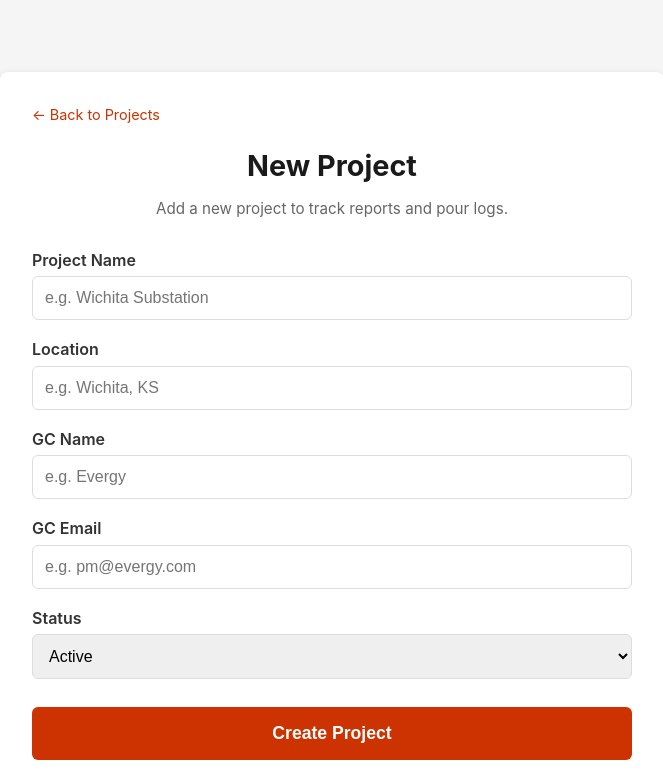
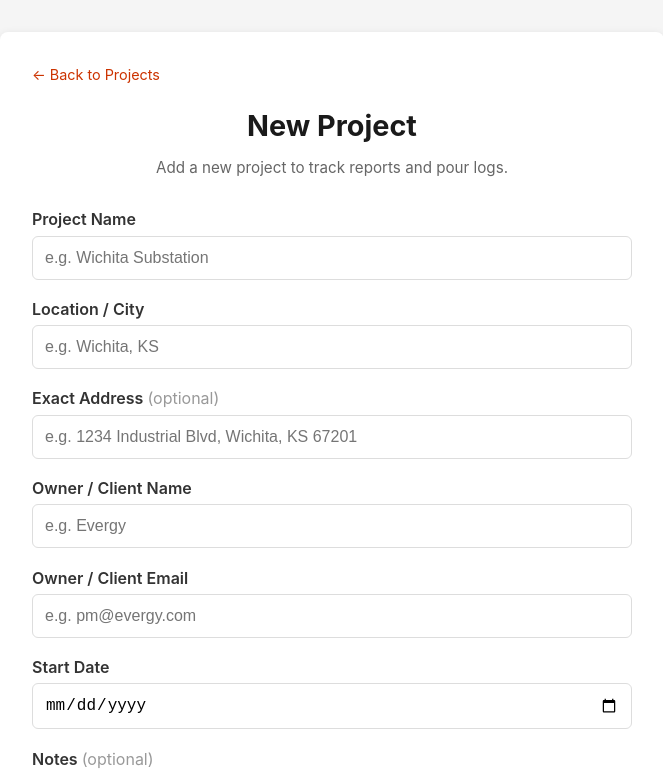
Before and after one commit to tylernordhus/ironclad-reports, a Next.js app: page /projects/new in a window 1280 px wide. Shown: the top 773 px of the page, without its empty margins (308-971 px from the left). Built offline with nearby package versions, Linux system fonts and the light colour scheme.

Commit message:
Revise project form fields and labels
Updated form fields for project details, including renaming and adding new fields.

```diff
--- a/app/projects/new/page.js
+++ b/app/projects/new/page.js
@@ -39,24 +39,50 @@ export default function NewProject() {
             </label>
             <input name="project_name" required style={inputStyle} placeholder="e.g. Wichita Substation" />
           </div>
+
           <div style={{ marginBottom: '1.2rem' }}>
             <label style={{ display: 'block', fontWeight: '600', marginBottom: '.4rem', color: '#333' }}>
-              Location
+              Location / City
             </label>
             <input name="location" required style={inputStyle} placeholder="e.g. Wichita, KS" />
           </div>
+
           <div style={{ marginBottom: '1.2rem' }}>
             <label style={{ display: 'block', fontWeight: '600', marginBottom: '.4rem', color: '#333' }}>
-              GC Name
+              Exact Address <span style={{ fontWeight: '400', color: '#999' }}>(optional)</span>
             </label>
-            <input name="gc_name" required style={inputStyle} placeholder="e.g. Evergy" />
+            <input name="address" style={inputStyle} placeholder="e.g. 1234 Industrial Blvd, Wichita, KS 67201" />
           </div>
+
           <div style={{ marginBottom: '1.2rem' }}>
             <label style={{ display: 'block', fontWeight: '600', marginBottom: '.4rem', color: '#333' }}>
-              GC Email
+              Owner / Client Name
             </label>
-            <input name="gc_email" type="email" required style={inputStyle} placeholder="e.g. pm@evergy.com" />
+            <input name="client_name" required style={inputStyle} placeholder="e.g. Evergy" />
           </div>
+
+          <div style={{ marginBottom: '1.2rem' }}>
+            <label style={{ display: 'block', fontWeight: '600', marginBottom: '.4rem', color: '#333' }}>
+              Owner / Client Email
+            </label>
+            <input name="client_email" type="email" required style={inputStyle} placeholder="e.g. pm@evergy.com" />
+          </div>
+
+          <div style={{ marginBottom: '1.2rem' }}>
+            <label style={{ display: 'block', fontWeight: '600', marginBottom: '.4rem', color: '#333' }}>
+              Start Date
+            </label>
+            <input name="start_date" type="date" style={inputStyle} />
+          </div>
+
+          <div style={{ marginBottom: '1.2rem' }}>
+            <label style={{ display: 'block', fontWeight: '600', marginBottom: '.4rem', color: '#333' }}>
+              Notes <span style={{ fontWeight: '400', color: '#999' }}>(optional)</span>
+            </label>
+            <textarea name="notes" rows={3} style={{ ...inputStyle, resize: 'vertical' }}
+              placeholder="Any additional project details..." />
+          </div>
+
           <div style={{ marginBottom: '1.2rem' }}>
             <label style={{ display: 'block', fontWeight: '600', marginBottom: '.4rem', color: '#333' }}>
               Status
@@ -67,6 +93,7 @@ export default function NewProject() {
               <option value="on hold">On Hold</option>
             </select>
           </div>
+
           <button type="submit" style={{
             width: '100%',
             padding: '1rem',
```
